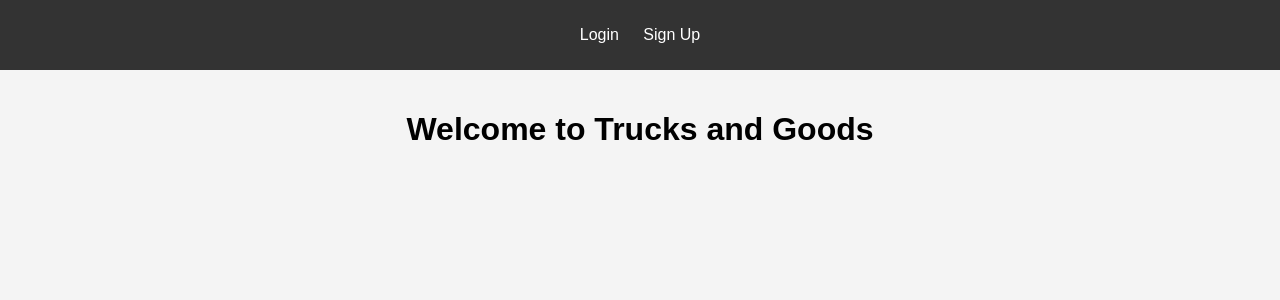
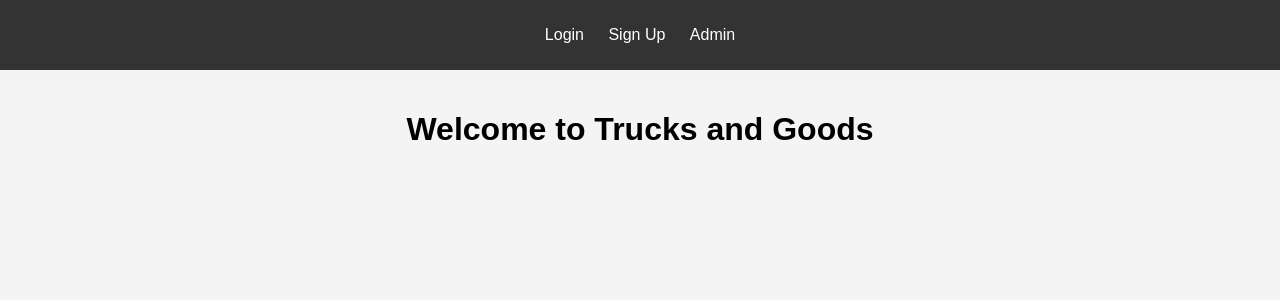
Before and after one commit to TaffCodes/Trucks-and-Goods, a Django app: page / in a window 1280 px wide. Shown: the top 300 px of the page. Run offline with Django 5.2, Linux system fonts and the light colour scheme.

Commit message:
Add admin link to landing page navigation

```diff
--- a/core/templates/landing.html
+++ b/core/templates/landing.html
@@ -13,6 +13,7 @@
             <ul>
                 <li><a href="{% url 'login' %}">Login</a></li>
                 <li><a href="{% url 'signup' %}">Sign Up</a></li>
+                <li><a href="{% url 'admin:index' %}">Admin</a></li>
             </ul>
         </nav>
     </header>
```
